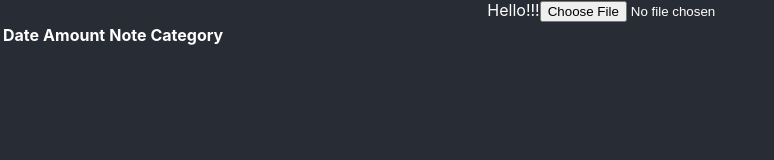
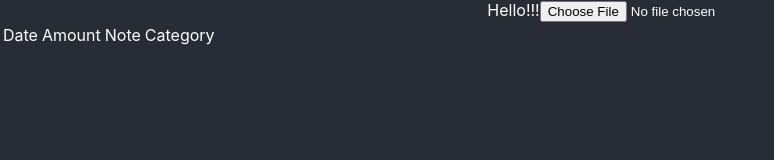
Before and after one commit to Perla-111/blnc1, a React (Create React App) app: page / in a window 1280 px wide. Shown: the top 160 px of the page, without its empty margins (0-774 px from the left). Built offline with nearby package versions, Linux system fonts and the light colour scheme.

Commit message:
table warnings fixed

```diff
--- a/src/App.js
+++ b/src/App.js
@@ -47,10 +47,12 @@ function App() {
 
         <table>
           <thead>
-          <th>Date</th>
-          <th>Amount</th>
-          <th>Note</th>
-          <th>Category</th>
+          <tr>
+          <td>Date</td>
+          <td>Amount</td>
+          <td>Note</td>
+          <td>Category</td>
+          </tr>
           </thead>
           <tbody>
 
```
